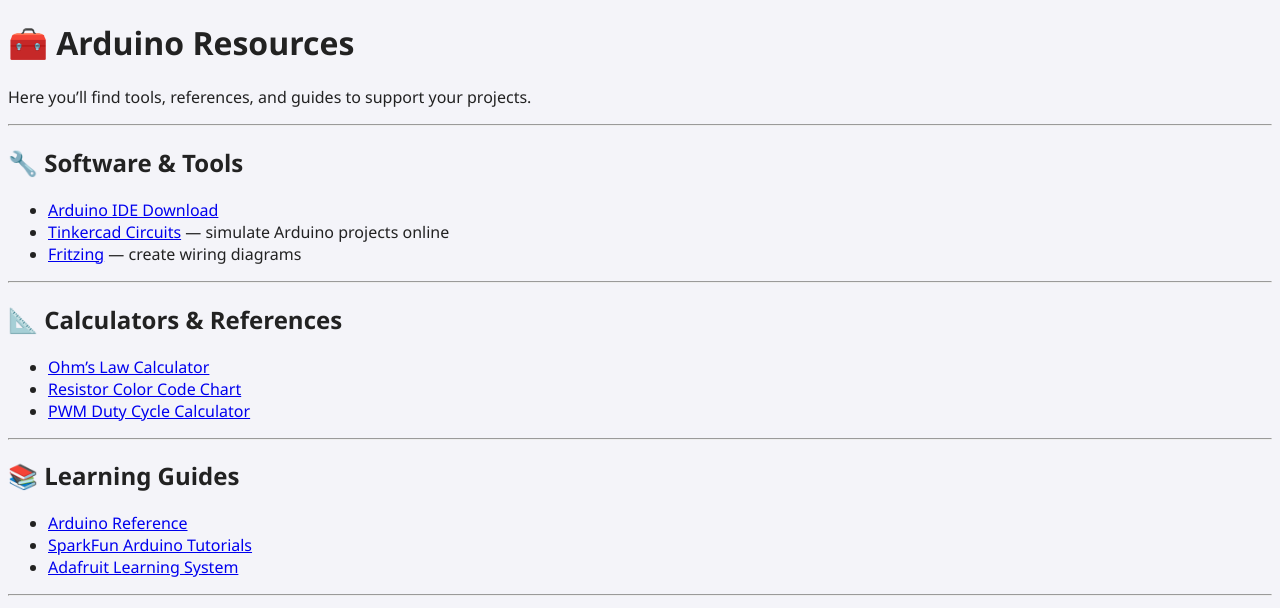
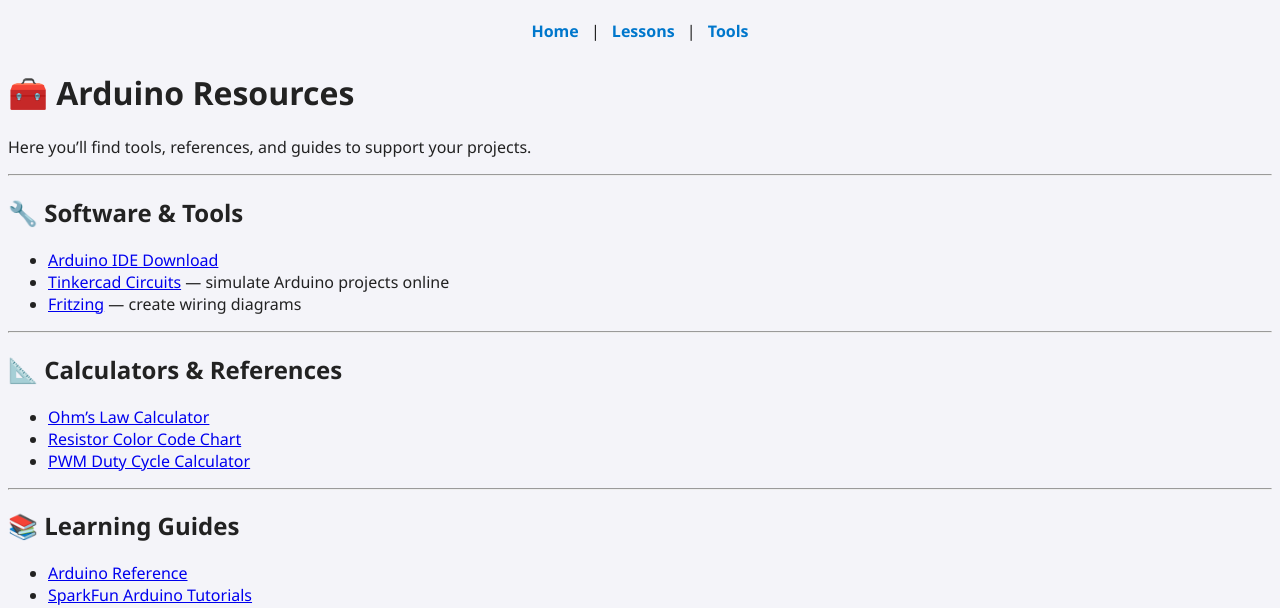
Before and after one commit to ImMrHh/arduino.journey, a Jekyll site: the page built from resources/index.md, in a window 1280 px wide. Shown: the top 608 px of the page. Built offline with Jekyll 4.4.1, drawn with Linux system fonts in a browser that asks for light colours.

Commit message:
tools and nav

```diff
--- a/_layouts/default.html
+++ b/_layouts/default.html
@@ -6,6 +6,11 @@
   <link rel="stylesheet" href="{{ "/assets/css/style.css" | relative_url }}">
 </head>
 <body>
+  <nav style="max-width:900px; margin: 0.75em auto; padding: 0.5em 0; text-align:center;">
+  <a href="{{ '/' | relative_url }}">Home</a> |
+  <a href="{{ '/lessons/' | relative_url }}">Lessons</a> |
+  <a href="{{ '/tools/' | relative_url }}">Tools</a>
+</nav>
   {{ content }}
 </body>
 </html>
--- a/assets/css/style.css
+++ b/assets/css/style.css
@@ -92,3 +92,11 @@
   display: block;              /* avoids inline spacing issues */
   margin: 1em auto;            /* centers the image */
 }
+
+nav a {
+  color: #0077cc;
+  text-decoration: none;
+  font-weight: 600;
+  margin: 0 8px;
+}
+nav a:hover { text-decoration: underline; }
```
